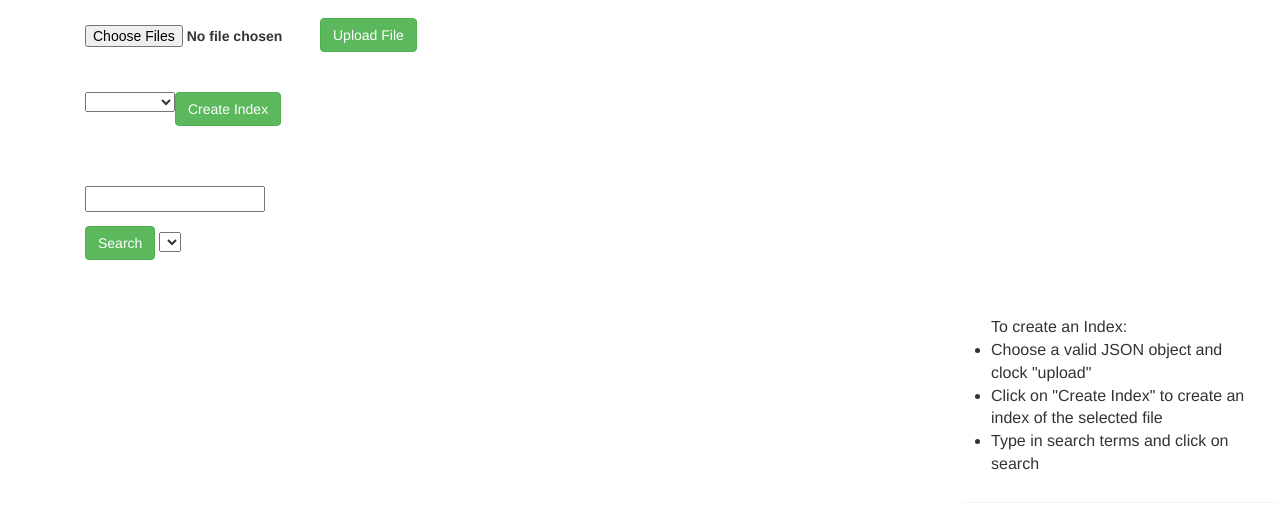
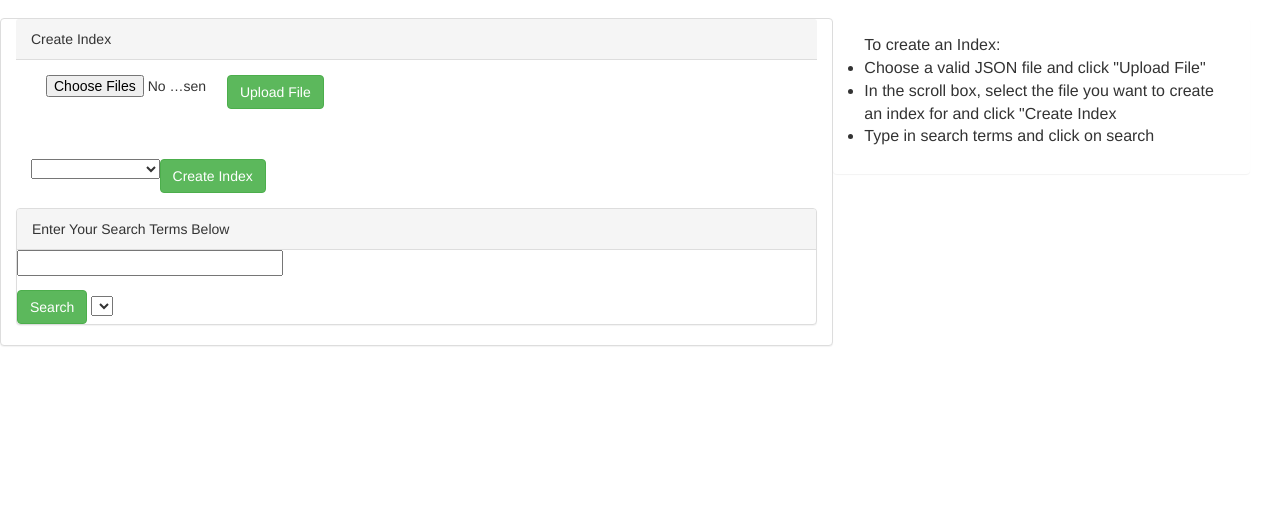
Before and after one commit to aknwosu/inverted-index-cp1, a website: page src/index.html in a window 1280 px wide. Shown: the part 53-562 px from the top of the page. Drawn offline with nearby package versions, Linux system fonts and the light colour scheme; files that its build step writes are made by us from their sources.

Commit message:
refactor feedback

```diff
--- a/controllers/app.js
+++ b/controllers/app.js
@@ -28,7 +28,7 @@ app.controller('InvertedIndexController', ($scope) => {
     $scope.uploader = () => {
         const fileDoc = document.getElementById('myJsonFile').files[0];
         $scope.fileDocName = fileDoc.name;
-    if (typeof (fileDoc !== 'Blob')) {
+        if (typeof(fileDoc !== 'Blob')) {
             $scope.uploaderError = 'select and upload a json object and then create index'; // eslint-no constant condition
         }
         // $scope.newIndex = new InvertedIndexClass();
@@ -71,7 +71,7 @@ app.controller('InvertedIndexController', ($scope) => {
             if ($scope.indexToBeSearched === undefined) {
                 $scope.searchResult = $scope.newIndex.searchIndex($scope.searchTerms);
             } else {
-        $scope.searchResult = $scope.newIndex.searchIndex($scope.searchTerms, $scope.indexToBeSearched);
+                $scope.searchResult = $scope.newIndex.searchIndex($scope.indexToBeSearched, $scope.searchTerms);
             }
             $scope.showIndex = false;
             $scope.showSearch = true;
--- a/gulpfile.js
+++ b/gulpfile.js
@@ -22,6 +22,7 @@ gulp.task('watch', () => {
       'controllers/**/*.js',
       'src/**/*.js',
       'src/**/*.html',
+      'src/**/*.css',
       'gulpfile.js'
     ],
     appSync.reload);
--- a/src/index.html
+++ b/src/index.html
@@ -6,8 +6,8 @@
     <title>Inverted Index</title>
     <meta charset="utf-8">
     <meta http-equiv="X-UA-Compatible" content="IE=edge">
+    <link rel='stylesheet' type="text/css" href="./src/css/style.css">
     <meta name="viewport" content="width=device-width, initial-scale=1">
-    <title>The Inverted Index</title>
     <link rel="stylesheet" type="text/css" href="https://maxcdn.bootstrapcdn.com/bootstrap/3.3.7/css/bootstrap.min.css">
     <script src="./src/inverted-index.js"></script>
     <script src="https://cdnjs.cloudflare.com/ajax/libs/angular.js/1.6.1/angular.min.js"></script>
@@ -34,26 +34,31 @@
         </nav>
     </header>
     <div>
-        <div class="row">
-            <form class="form-horizontal container">
-                <div class="form-group">
-                    <label class="col-md-8">
-                        <input type="file" accept=".json" id="myJsonFile" class="control-label col-xs-4" multiple>
+        <div class="row col-md-12">
+            <div class="column col-md-8 panel panel-default">
+                <div class="panel-heading">Create Index
+                </div>
+                <div class="panel-body">
+                    <form class="form-inline">
+                        <span><div class="form-group">
+                            <input type="file" accept=".json" id="myJsonFile" class="control-label col-md-6" multiple>
                             <input type="submit" class="btn btn-success " value="Upload File" ng-click="uploader()">
+                        </div></span>
 
-                    </label>
+                        <div>{{ uploaderError }}</div>
                 </div>
-                <div>{{ uploaderError }}</div>
                 <br>
-                <div class="col-xs-6 container">
+                <div class="panel-body">
                     <select class="col-xs-2" ng-options="x as x for (x,y) in allValidatedBooks" ng-model="indexToBeCreated">
                     <option value="undefined"></option>
                 </select>
                     <input type="submit" value="Create Index" class="btn btn-success" ng-click="submitIndex()">
-                    <br><br>
+                    <br>
                     <p ng-repeat="(key, value) in allValidatedBooks">{{key}}</p>
-                    <br><br>
-                    <div>
+                </div>
+                <div class="panel panel-default">
+                    <div class="panel-heading">Enter Your Search Terms Below
+                    </div>
                     <input type="text" class="input-group-lg col-xs-4" ng-model="searchTerms" id="searchQ"><br><br>
                     <input type="submit" class="btn btn-success" ng-click="searchJson()" value="Search">
                     <select ng-options="x as x for (x,y) in allValidatedBooks" ng-model="indexToBeSearched">
@@ -63,23 +68,18 @@
                     <div>{{ showError }}</div>
                     </form>
                 </div>
-
             </div>
-            </div>
-        </div>
+            <div class="panel panel-title pull-right col-md-4  sidebar-offcanvas">
+                <ul class="panel-body">
+                    To create an Index:
+                    <li>Choose a valid JSON file and click "Upload File"</li>
+                    <li>In the scroll box, select the file you want to create an index for and click "Create Index</li>
+                    <li>Type in search terms and click on search</li>
+                </ul>
             </div>
         </div>
     </div>
     <br><br>
-    <div class="panel panel-title pull-right col-xs-3 col-xs-6  sidebar-offcanvas">
-        <ul class="panel-body">
-            To create an Index:
-            <li>Choose a valid JSON object and clock "upload"</li>
-            <li>Click on "Create Index" to create an index of the selected file</li>
-            <li>Type in search terms and click on search</li>
-        </ul>
-        </div>
-
     <table class='table' ng-show="showIndex">
         <thead>
             <th>
--- a/src/inverted-index.js
+++ b/src/inverted-index.js
@@ -1,6 +1,8 @@
 /* eslint-disable no-unused-vars*/
+/* eslint-disable no-trailing-spaces*/
 /**
- * Class for Complete Inverted Index.
+ * Class for Inverted Index.
+ *
  * @class
  */
 class InvertedIndexClass {
@@ -21,12 +23,13 @@ class InvertedIndexClass {
     return this.index;
   }
     /**
-   * Valid files
+     * Valid Files
      *
-   * checks if the passed in JSON object is valid
+     * Checks if the passed in JSON object is valid
      *
      * @param {object} jsonObj accepts a json file and checks if it is valid
-   * @returns {array} returns an array, the first value being true or false and the second valur being an error message
+     * @returns {array} returns an array, the first value being true or
+     * false and the second value being an error message
      */
   validFiles(jsonObj) {
     try {
@@ -53,6 +56,9 @@ class InvertedIndexClass {
     }
   }
     /**
+     * create Index
+     *
+     * creates an index of words
      *
      * @param{string}  filename accepts a string name for a file;
      * @param{object} books is a json object for which an index is to be created
@@ -77,11 +83,15 @@ class InvertedIndexClass {
     return this.index;
   }
     /**
+     * Search Index
+     *
+     * Searches through the indexes for the specified search terms
+     *
+     * @param {string} queries
      * @param{string} filename
-   @param {array} queries
      * @return {Object} An Object Containing the Various words and their Locations.
      */
-  searchIndex(queries, filename) {
+  searchIndex(filename, ...queries) {
     let filesToSearch = [];
     const searchResult = {};
     if (!filename) {
```
Also changed, not shown: src/css/style.css (added), 1 other file. Lines whose indentation alone changed are shown as unchanged.
